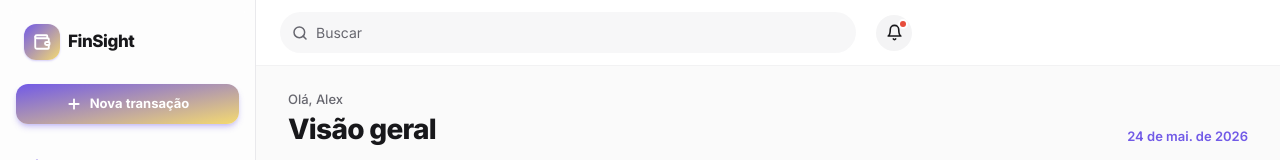
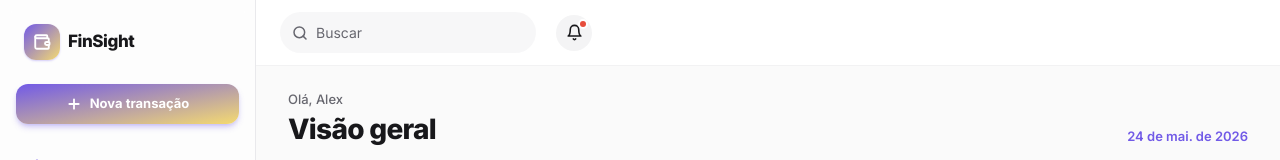
Before and after one commit to GustavoHenrique-hub/fintech-app, a React (Vite) app in the folder frontend/fintech_app/: page / in a window 1280 px wide. Shown: the top 160 px of the page. Built offline with nearby package versions, Linux system fonts and the light colour scheme.

Commit message:
feat: TopBar.jsx +1 -1

```diff
--- a/frontend/fintech_app/src/components/finsight/TopBar.jsx
+++ b/frontend/fintech_app/src/components/finsight/TopBar.jsx
@@ -25,7 +25,7 @@ export const TopBar = () => {
         </div>
 
         {/* Busca: ocupa o espaço restante. Mais larga em desktop. */}
-        <div className="flex-1 mx-1 relative max-w-xl">
+        <div className="flex flex-col mx-1 relative max-w-xl">
           <Search
             className="w-3.5 h-3.5 lg:w-4 lg:h-4 text-muted-foreground absolute left-2.5 lg:left-3 top-1/2 -translate-y-1/2"
             strokeWidth={2.25}
```
